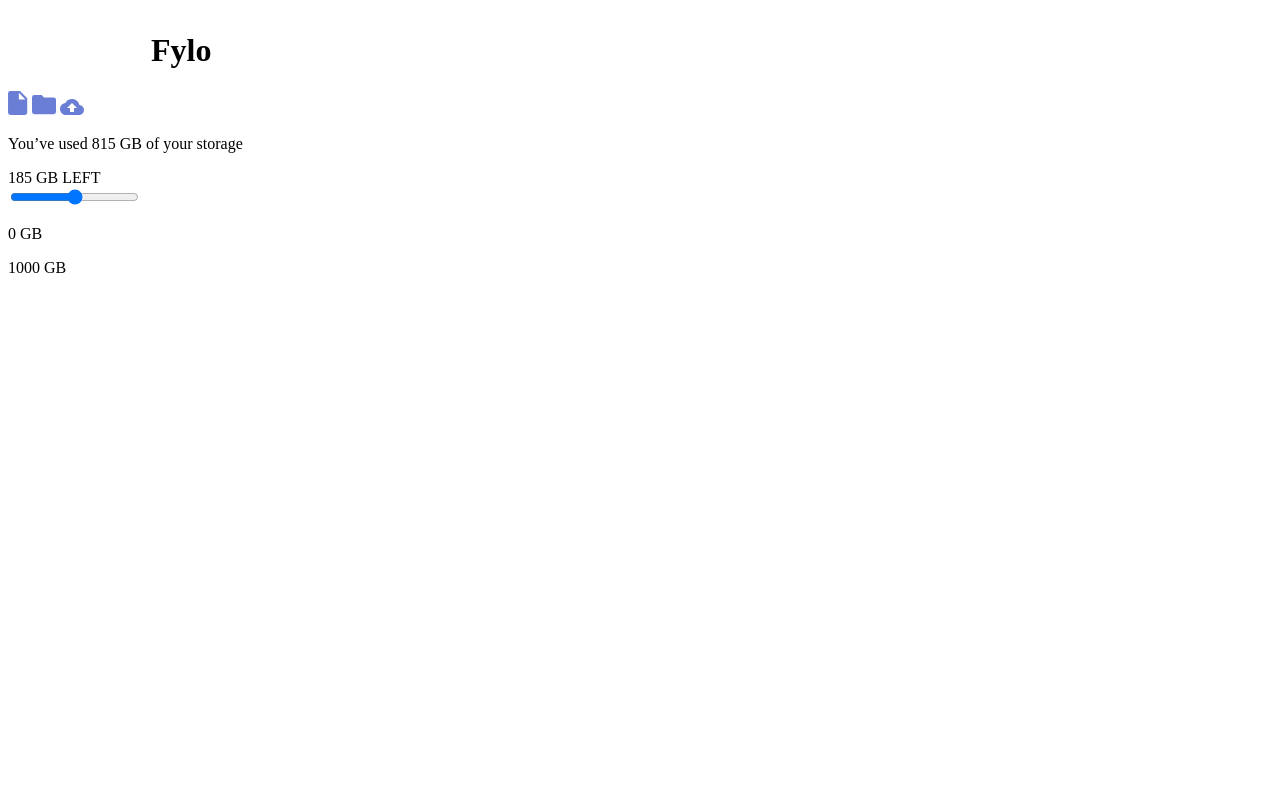
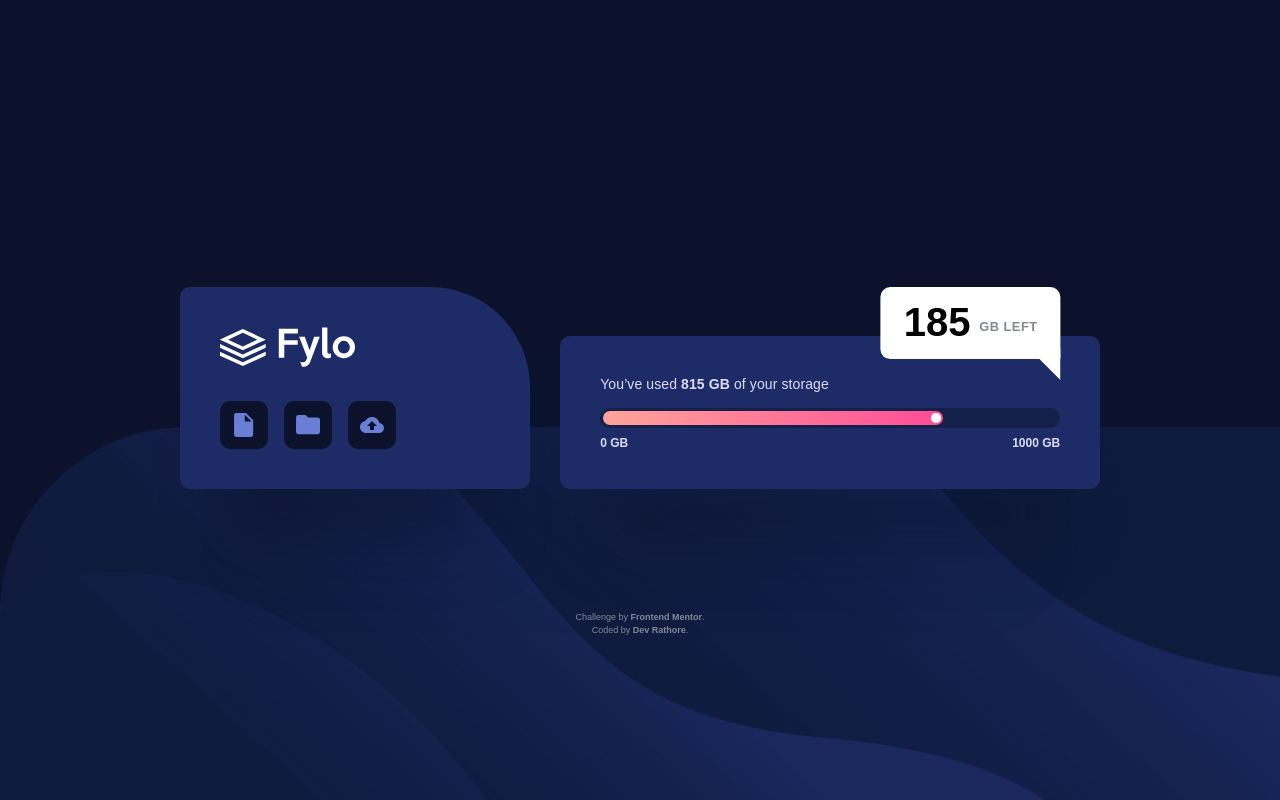
Before and after one commit to GitHub-dev12345/Fylo-data-storage-component-challenge-hub, a plain HTML site: page index.html in a window 1280 px wide. Drawn offline with Linux system fonts and the light colour scheme.

Commit message:
Modified the Whole Html file & CSS File

```diff
--- a/index.html
+++ b/index.html
@@ -7,37 +7,46 @@
   <link rel="icon" type="image/png" sizes="32x32" href="./images/favicon-32x32.png">
 
   <title>Frontend Mentor | Fylo data storage component</title>
+  <link rel="stylesheet" href="style.css">
 
   <!-- Feel free to remove these styles or customise in your own stylesheet 👍 -->
 </head>
 <body>
   <main>
-    <div class="grid-container">
-      <div class="item" id="item-1">
-        <h1> <img src="images/logo.svg" alt="logo"> Fylo</h1>
-        <div class="icon-container">
-          <img src="images/icon-document.svg" alt="documnet">
-          <img src="images/icon-folder.svg" alt="folder">
-          <img src="images/icon-upload.svg" alt="upload">
+    <section class="section section-main">
+      <h1 class="hidden-title">Fylo</h1>
+      <img src="images/logo.svg" alt="Logo" class="logo">
+      <div class="icons">
+        <a class="icon" href="#" aria-label="Documents">
+          <img src="images/icon-document.svg" alt="Document logo">
+        </a>
+        <a class="icon" href="#" aria-label="Folder">
+          <img src="images/icon-folder.svg" alt="Folder logo">
+        </a>
+        <a class="icon" href="#" aria-label="Cloud">
+          <img src="images/icon-upload.svg" alt="Upload logo">
+        </a>
+      </div>
+    </section>
+    <section class="section section-sub">
+      <h2 class="remaining">
+        <span class="remaining-number">185</span><span class="remaining-text"> GB Left</span>
+      </h2>
+      <h3 class="description">You’ve used <span class="description-number">815 GB</span> of your storage</h3>
+      <div class="bar-container">
+        <div class="bar-level">
+          <div class="bar-circle"></div>
         </div>
       </div>
-      <div class="item" id="item-2">
-        <p>
-          You’ve used <span>815 GB</span> of your storage
-        </p>
-        <div class="gbLeft">185 GB LEFT</div>
-        <label for="range">
-          <input type="range" name="range" id="rangeLine">
-          <p>0 GB</p>
-          <p>1000 GB</p>
-        </label>
+      <div class="bar-labels">
+        <h4 class="bar-label">0 GB</h4>
+        <h4 class="bar-label">1000 GB</h4>
       </div>
-    </div>
+    </section>
   </main>
+  <footer class="attribution">
+    Challenge by <a href="https://www.frontendmentor.io/profile/GitHub-dev12345" target="_blank">Frontend Mentor</a>.<br>
+    Coded by <a href="https://github.com/GitHub-dev12345" target="_blank">Dev Rathore</a>.
+  </footer>
 </body>
 </html>
-
-<!--   <div class="attribution">
-    Challenge by <a href="https://www.frontendmentor.io?ref=challenge" target="_blank">Frontend Mentor</a>.
-    Coded by <a href="#">Your Name Here</a>.
-  </div> -->
--- /dev/null
+++ b/style.css
@@ -0,0 +1,365 @@
+/* CSS RESET ================================================= */
+
+/* Box sizing rules */
+*,
+*::before,
+*::after {
+    box-sizing: border-box;
+}
+
+/* Remove default margin */
+body,
+h1,
+h2,
+h3,
+h4,
+p,
+figure,
+blockquote,
+dl,
+dd {
+    margin: 0;
+}
+
+/* Remove list styles on ul, ol elements with a list role, which suggests default styling will be removed */
+ul[role='list'],
+ol[role='list'] {
+list-style: none;
+}
+
+/* Set core root defaults */
+html:focus-within {
+    scroll-behavior: smooth;
+}
+
+/* Set core body defaults */
+body {
+    min-height: 100vh;
+    text-rendering: optimizeSpeed;
+    line-height: 1.5;
+}
+
+/* A elements that don't have a class get default styles */
+a:not([class]) {
+    text-decoration-skip-ink: auto;
+}
+
+/* Make images easier to work with */
+img,
+picture {
+    max-width: 100%;
+    display: block;
+}
+
+/* Inherit fonts for inputs and buttons */
+input,
+button,
+textarea,
+select {
+    font: inherit;
+}
+
+/* Remove all animations, transitions and smooth scroll for people that prefer not to see them */
+@media (prefers-reduced-motion: reduce) {
+    html:focus-within {
+        scroll-behavior: auto;
+    }
+    *,
+    *::before,
+    *::after {
+        animation-duration: 0.01ms !important;
+        animation-iteration-count: 1 !important;
+        transition-duration: 0.01ms !important;
+        scroll-behavior: auto !important;
+    }
+}
+/* END OF CSS RESET ========================================== */
+
+
+
+:root {
+    --clr-gradient-light: hsl(6, 100%, 80%);
+    --clr-gradient-dark: hsl(335, 100%, 65%);
+
+    --clr-pale-blue: hsl(243, 100%, 93%);
+    --clr-grayish-blue: hsl(229, 7%, 55%);
+    --clr-dark-blue: hsl(228, 56%, 26%);
+    --clr-v-dark-blue: hsl(229, 57%, 11%);
+    --clr-blue: #141f4a;
+
+    --fw-normal: 400;
+    --fw-bold: 700;
+
+    --fs-normal: 0.875rem;
+}
+
+body {
+    font-family: 'Raleway', sans-serif;
+    font-size: 0.875rem;
+    background: var(--clr-v-dark-blue) url(images/bg-mobile.png) no-repeat;
+    background-size: cover;
+    display: flex;
+    flex-direction: column;
+    justify-content: center;
+    align-items: center;
+    padding: 1.6rem;
+    gap: 1rem;
+    position: relative;
+}
+
+main {
+    display: flex;
+    flex-direction: column;
+    justify-content: center;
+    align-items: center;
+    gap: 1rem;
+    position: relative;
+    width: 100%;
+}
+
+.hidden-title {
+    font-size: 0;
+    width: 1px;
+    height: 1px;
+    display: inline-block;
+    overflow: hidden;
+    position: absolute!important;
+    border: 0!important;
+    padding: 0!important;
+    margin: 0!important;
+    clip: rect(1px,1px,1px,1px);
+}
+
+.section {
+    background-color: var(--clr-dark-blue);
+    width: 100%;
+    border-radius: 10px;
+}
+
+.section-main {
+    border-top-right-radius: 100px;
+    padding: 2.52rem;
+}
+
+.icons {
+    display: flex;
+    gap: 1rem;
+    margin-top: 2.1rem;
+}
+
+.icon {
+    display: flex;
+    justify-content: center;
+    align-items: center;
+    background-color: var(--clr-v-dark-blue);
+    height: 3rem;
+    width: 3rem;
+    border-radius: 10px;
+}
+
+.icon:hover {
+    cursor: pointer;
+    background-color: var(--clr-gradient-light);
+}
+
+.icon:active {
+    background-color: var(--clr-gradient-dark);
+}
+
+.remaining {
+    position: absolute;
+    background-color: white;
+    width: 11rem;
+    height: 4.5rem;
+    text-align: center;
+    vertical-align: middle;
+    border-radius: 10px;
+    bottom: -20%;
+    left: 50%;
+    transform: translateX(-50%);
+    padding-top: 5px;
+}
+
+.remaining-number {
+    font-size: 2.5rem;
+}
+
+.remaining-text {
+    padding-left: 0.3rem;
+    vertical-align: text-top;
+    font-size: 0.8rem;
+    color: var(--clr-grayish-blue);
+    text-transform: uppercase;
+    letter-spacing: 0.5px;
+}
+
+.section-sub {
+    padding: 1.8rem 2rem 2rem;
+    position: relative;
+    margin-bottom: 2.2rem;
+}
+
+.description {
+    font-weight: var(--fw-normal);
+    font-size: var(--fs-normal);
+    text-align: center;
+    margin-bottom: 1rem;
+    color: var(--clr-pale-blue);
+}
+
+.description-number {
+    font-weight: var(--fw-bold);
+    color: var(--clr-pale-blue);
+}
+
+.bar-container {
+    width: 100%;
+    height: 1.2rem;
+    background-color: var(--clr-blue);
+    border-radius: 20px;
+    display: flex;
+    justify-content: flex-start;
+    align-items: center;
+    padding-inline: 3px;
+}
+
+.bar-level {
+    width: 75%;
+    height: 0.8rem;
+    background: linear-gradient(
+        to right,
+        var(--clr-gradient-light),
+        var(--clr-gradient-dark)
+    );
+    border-radius: 20px;
+    display: flex;
+    justify-content: flex-end;
+    align-items: center;
+    padding-right: 2px;
+}
+
+.bar-circle {
+    border-radius: 50%;
+    background-color: white;
+    height: 0.65rem;
+    width: 0.65rem;
+}
+
+.bar-labels {
+    display: flex;
+    justify-content: space-between;
+    color: var(--clr-pale-blue);
+    font-size: 0.75rem;
+    margin: 0.5rem 0 1rem;
+}
+
+.attribution {
+    position: absolute;
+    transform: translateY(14rem);
+    font-size: 9px;
+    text-align: center;
+    color: var(--clr-grayish-blue);
+}
+
+.attribution a {
+    color: var(--clr-grayish-blue);
+    text-decoration: none;
+    font-weight: var(--fw-bold);
+}
+
+@media (max-width: 21em) {
+    .attribution {
+        margin-top: 1.5rem;
+    }
+}
+
+@media (min-width: 60em) {
+    body {
+        padding: 0 16.25rem;
+    }
+
+    main {
+        flex-direction: row;
+        gap: 1.9rem;
+        align-items: flex-end;
+        padding-bottom: 1.5rem;
+        border-radius: 50px;
+    }
+
+    main::after {
+        content: "";
+        position: absolute;
+        z-index: -1;
+        height: 123%;
+        width: 115%;
+        background-color: hsla(229, 57%, 11%, 0.07);
+        bottom: -120px;
+        border-radius: 90px;
+    }
+
+    .section {
+        box-shadow: hsla(229, 57%, 11%, 0.5) 0px 100px 60px -50px;
+    }
+
+    .section-main {
+        min-width: 350px;
+    }
+
+    .section-sub {
+        min-width: 540px;
+        margin-bottom: 0;
+        padding: 2.4rem 2.5rem 1.3rem;
+    }
+
+    .description {
+        text-align: left;
+        margin-bottom: 0.825rem;
+        letter-spacing: 0.1px;
+    }
+
+    .bar-container {
+        height: 1.225rem;
+    }
+
+    .bar-level {
+        height: 0.85rem;
+        width: 74.8%;
+    }
+
+    .bar-circle {
+        height: 0.6rem;
+        width: 0.6rem;
+    }
+
+    .bar-labels {
+        margin: 0.4rem 0 1rem;
+    }
+
+    .remaining {
+        width: 180px;
+        height: 4.5rem;
+        top: -50%;
+        left: 50%;
+        transform: translateY(39%) translateX(28%);
+        border-bottom-right-radius: 0;
+    }
+
+    .remaining::after {
+        content: "";
+        background-color: white;
+        height: 2rem;
+        width: 2rem;
+        display: inline-block;
+        position: absolute;
+        bottom: -1.325rem;
+        right: 0;
+        clip-path: polygon(100% 0, 0 0, 100% 100%);
+    }
+}
+
+@media (min-width: 65em) {
+    body {
+        background: var(--clr-v-dark-blue) url(images/bg-desktop.png) no-repeat bottom;
+        background-size: contain;
+    }
+}
```
